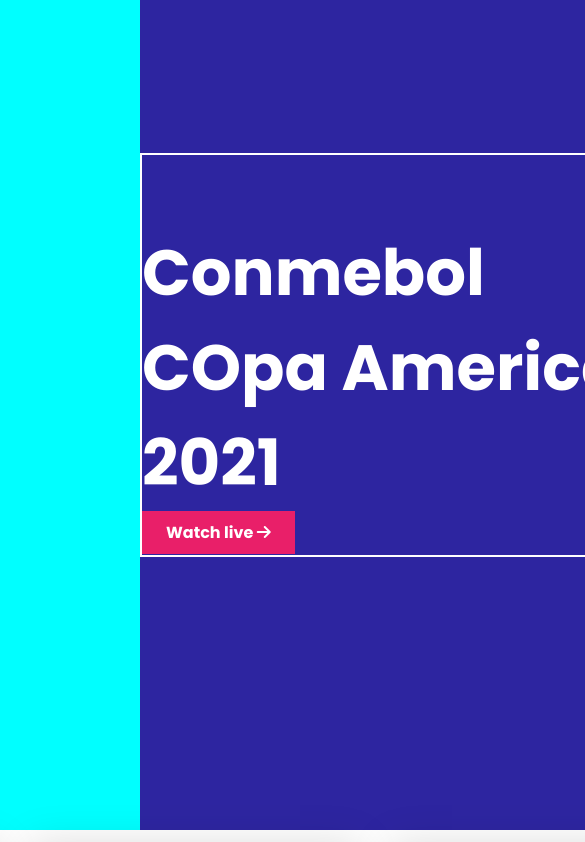
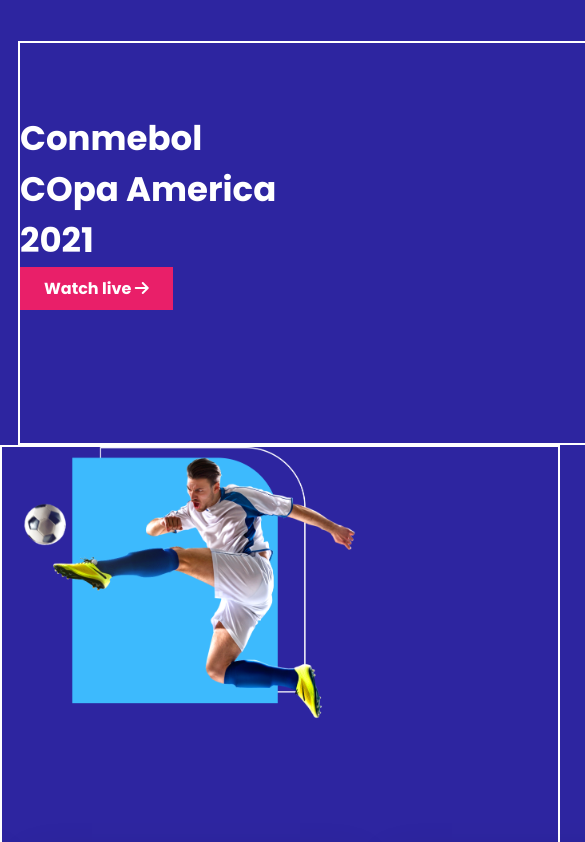
Before and after one commit to bappasahabapi0/football-assignment, a plain HTML site: page index.html in a window 390 px wide. Shown: the top 842 px of the page, 585 px wide, since content can reach past the window. Drawn offline with Linux system fonts and the light colour scheme.

Commit message:
responsive

```diff
--- a/style.css
+++ b/style.css
@@ -46,7 +46,6 @@ main{
    border: 2px solid white;
    width: 800px;
    height: 400px;
-
 }
 .heading h1{
  margin-top: 70px;
@@ -62,12 +61,11 @@ main{
     cursor: pointer;
 
 }
-.heading-details> .live-button:hover a{
-    background-color: red;
-    font-size: 20px;
-    transition: font-size 1s ease-in-out;
+.heading-details> .live-button:hover a {
+    background-color: rgb(245, 8, 8);
+    transition: background-color .5s;
+
 }
-
 
 .body-details{
     width: 556px;
@@ -76,6 +74,10 @@ main{
 }
 .body-details img{
     width: 100%;
+}
+.body-details img:hover{
+    transform:scale(1.3);
+    transition: transform 1s ease-in;
 }
 
 /* ---------------------------------------------
@@ -175,3 +177,39 @@ footer{
    transition: transform .5s;
 
 }
+/* -------------------------- -------------------
+                    using media queries
+---------------------------------------- */
+
+                    /* FOR MOBILE DEVICE */
+
+@media (max-width:668px)
+{
+    .head-container{
+        width: 360px;
+        height: 695px;
+        margin-left: 0;
+        margin-top: 0;
+        /* background-color: palevioletred; */
+        display: grid;
+        grid-template-columns: repeat(1 ,1fr);
+    }
+    .heading-details{
+        margin-left: 18px;
+        margin-top: -112px;
+    }
+    .heading h1{
+        font-size: 34px;
+
+
+    }
+    .body-details img{
+        width: 60%;
+        margin-left: 20px;
+    }
+
+     .first-three-cards{
+               background-color: green;
+     }
+
+  }    /* ------------------ CARDS SECTION----- */
```
